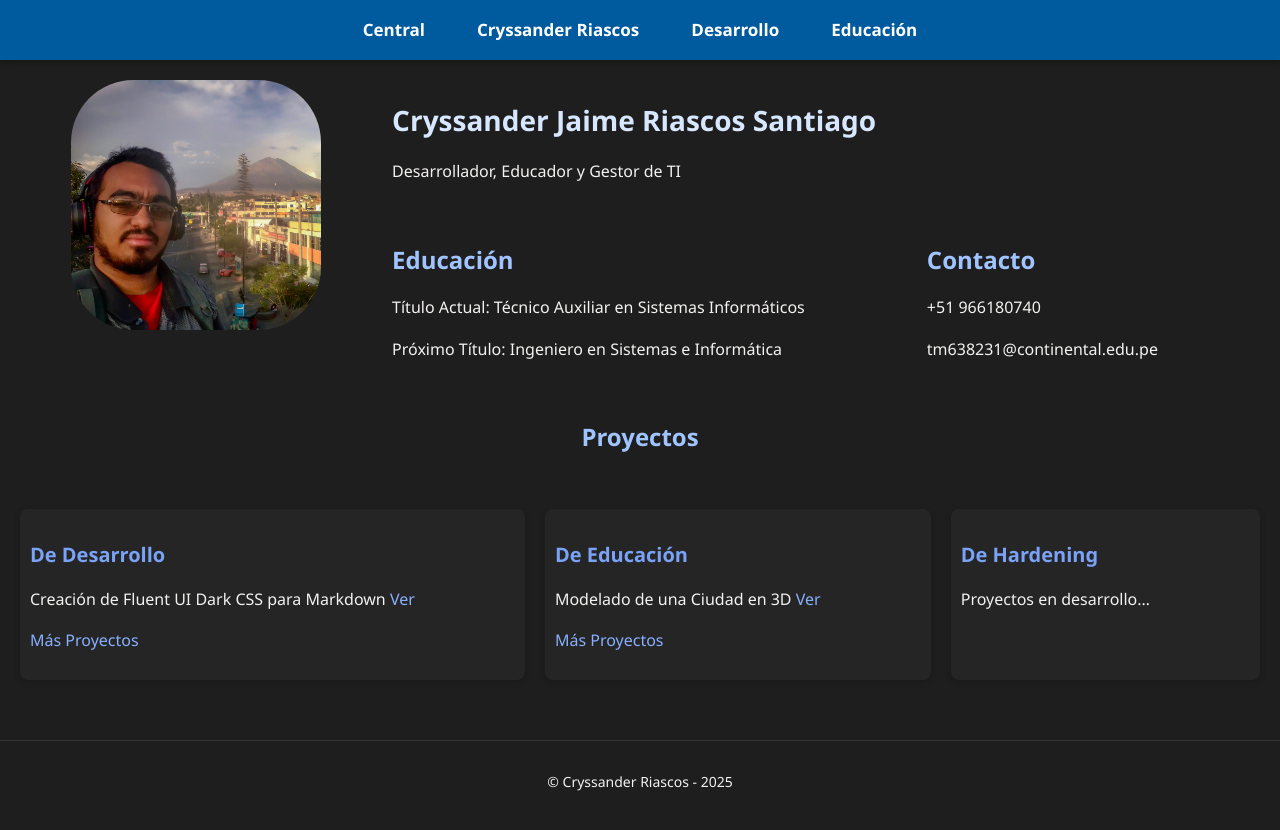
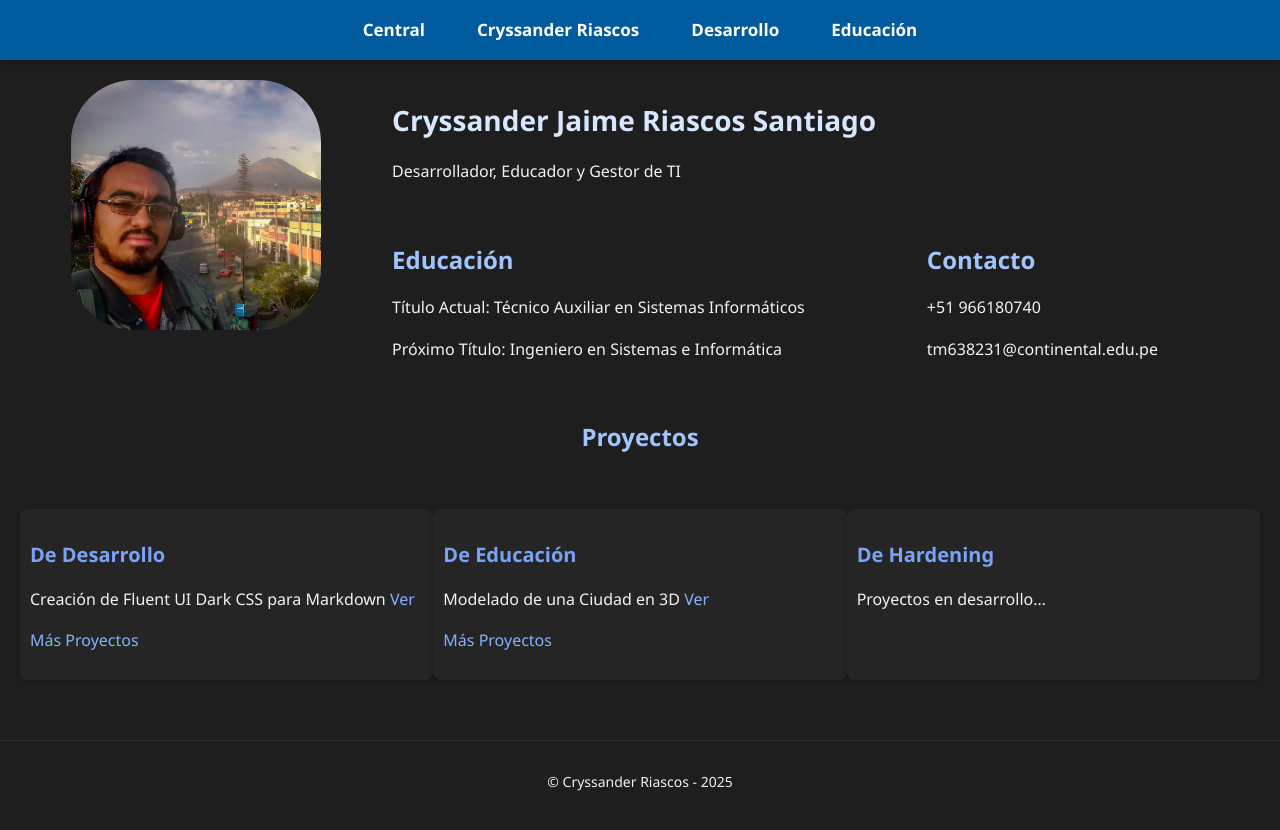
Before and after one commit to rlaricorcontinental/grupo8nrc23730, a Jekyll site: the page built from TM638231/index.md, in a window 1280 px wide. Shown: the top 830 px of the page. Built offline with Jekyll 4.4.1, drawn with Linux system fonts in a browser that asks for light colours.

Commit message:
Update tm638231-index.html

```diff
--- a/_layouts/tm638231-index.html
+++ b/_layouts/tm638231-index.html
@@ -16,7 +16,7 @@
         .grid-container-3-fijo {
             display: grid;
             grid-template-columns: repeat(3, 1fr);
-            gap: 20px;
+            row-gap: 20px;
             margin: 20px;
             align-items: stretch;
         }
@@ -58,7 +58,7 @@
             <p>{{ page.correoe }}</p>
         </div>
     </div>
-    <div class="grid-container-3-auto">
+    <div class="grid-container-3-fijo">
         <div style="grid-column: span 3; place-items: center;">
             <h2>Proyectos</h2>
         </div>
```
